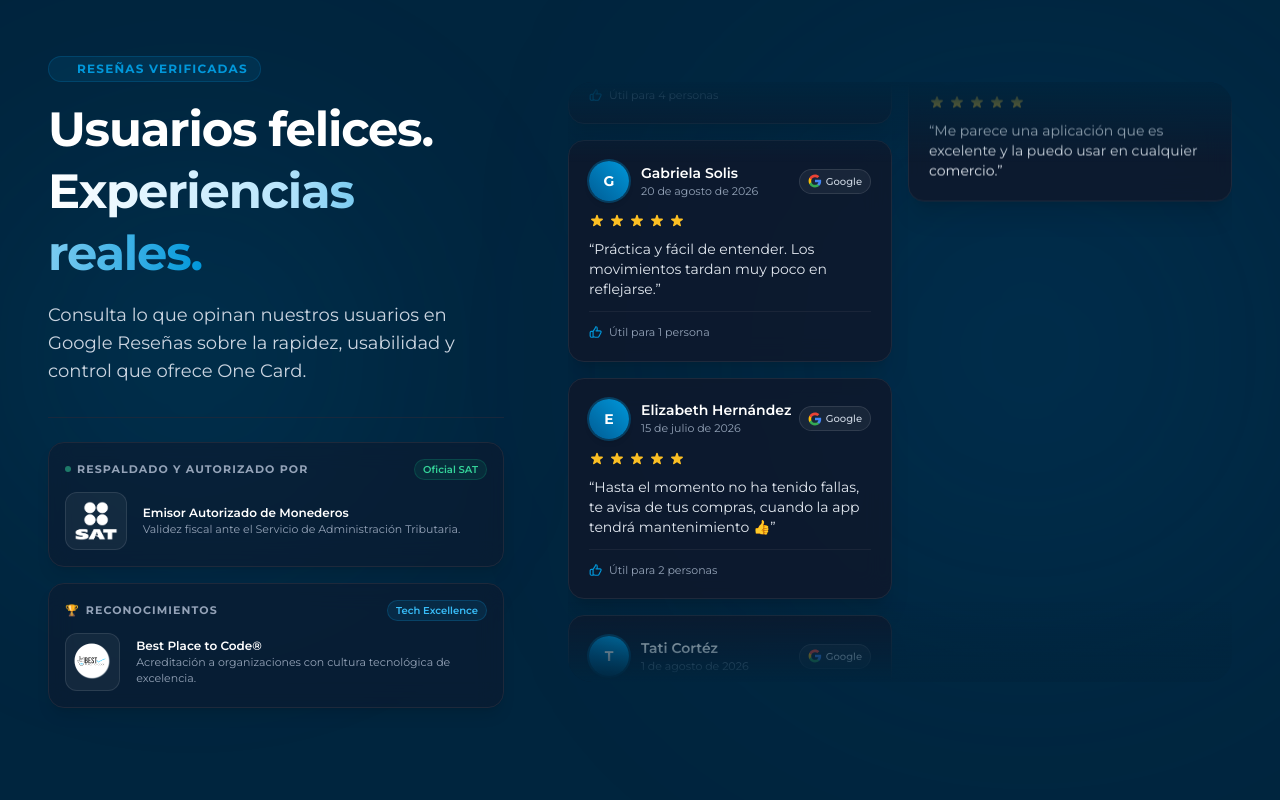
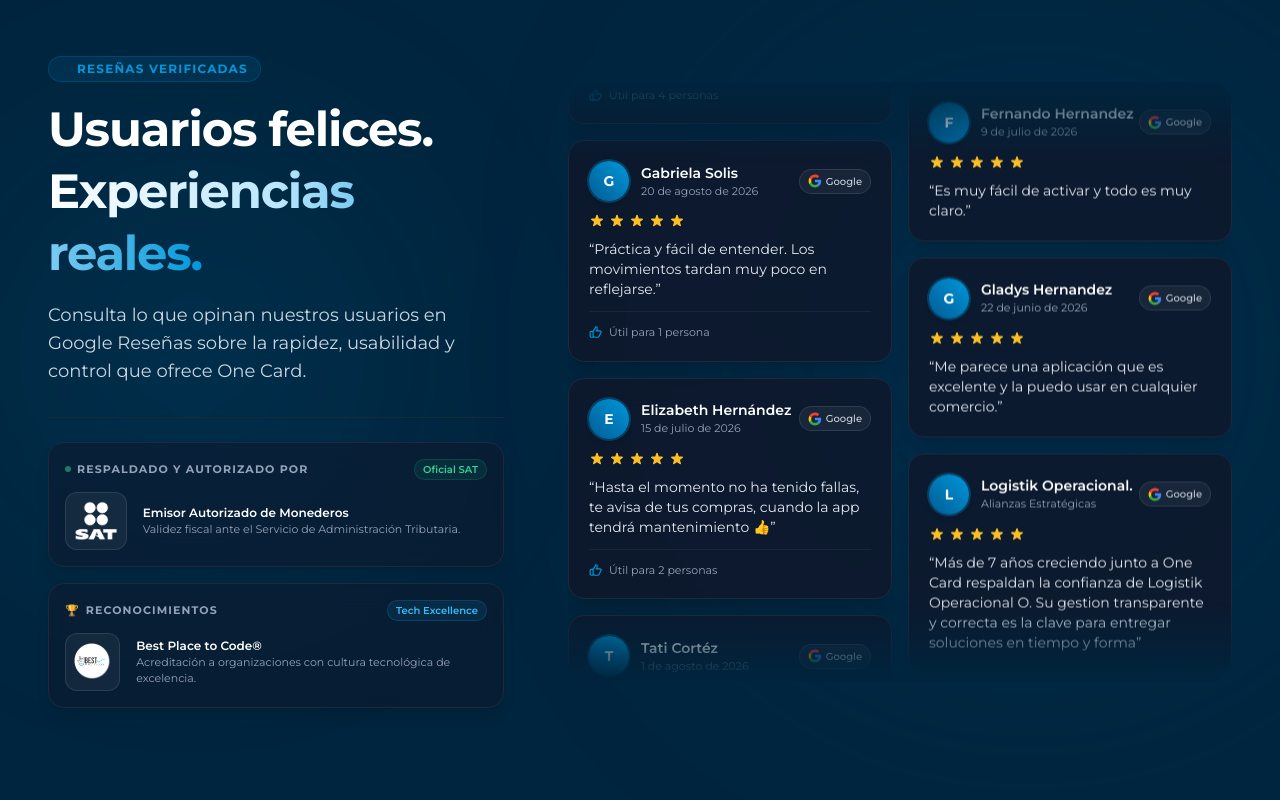
Before and after one commit to jhon-henao13/onecard-wireframe-landing, a React (Vite) app: page / in a window 1280 px wide. Shown: the part 7200-8000 px from the top of the page. Built offline with nearby package versions, Linux system fonts and the light colour scheme.

Commit message:
feat(testimonials): add Logistik corporate review to marquee

```diff
--- a/src/components/TestimonialsMarquee.jsx
+++ b/src/components/TestimonialsMarquee.jsx
@@ -69,6 +69,17 @@
     text: 'Me parece una aplicación que es excelente y la puedo usar en cualquier comercio.',
     helpfulCount: null,
   },
+
+  {
+    id: 8,
+    author: 'Logistik Operacional.',
+    rating: 5,
+    date: 'Alianzas Estratégicas',
+    text: 'Más de 7 años creciendo junto a One Card respaldan la confianza de Logistik Operacional O. Su gestion transparente y correcta es la clave para entregar soluciones en tiempo y forma',
+    helpfulCount: null,
+    isCorporate: true, // Bandera opcional para diferenciar el estilo si lo deseas
+  },
+
 ];
 
 const TestimonialsMarquee = () => {
```
